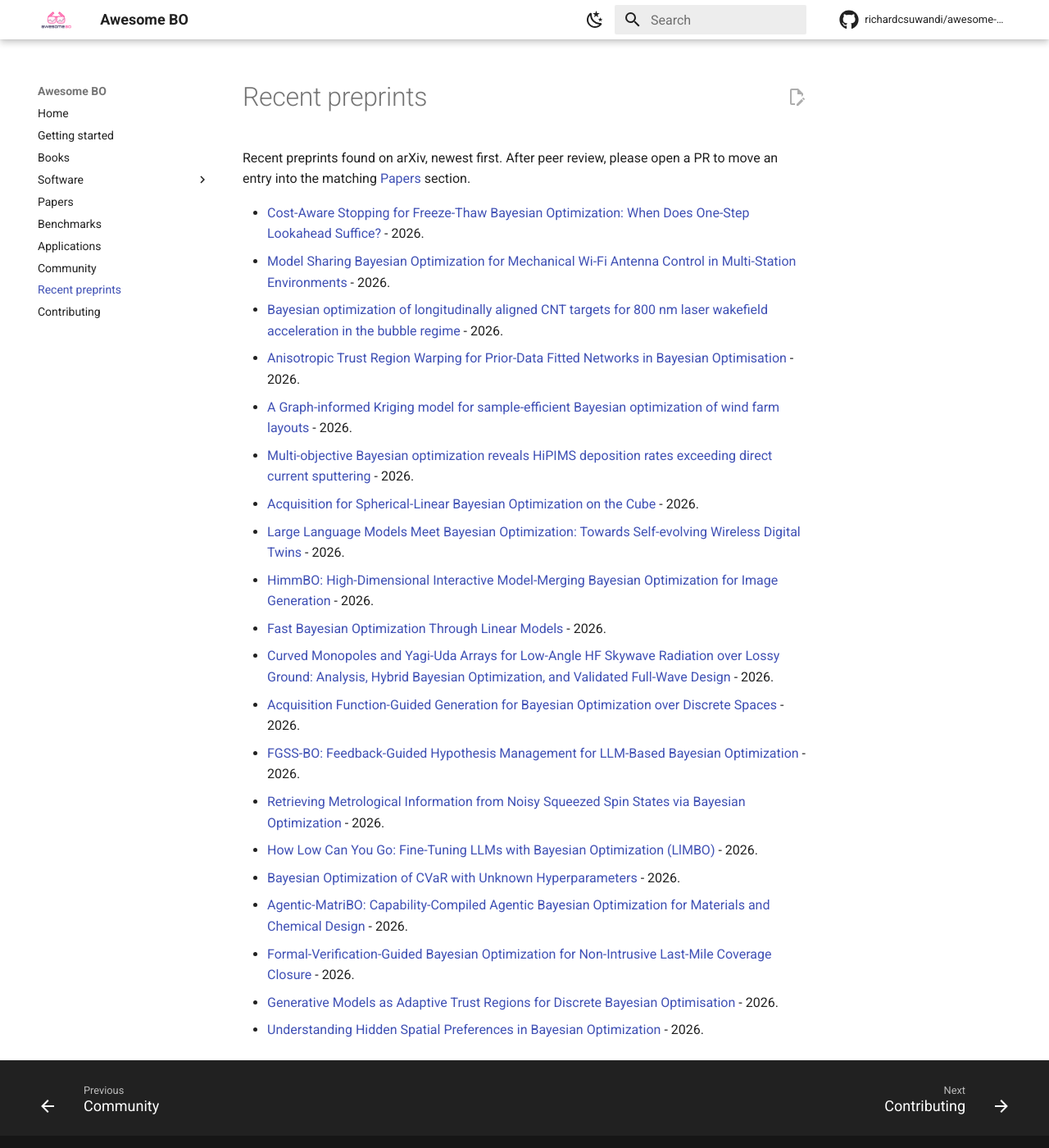
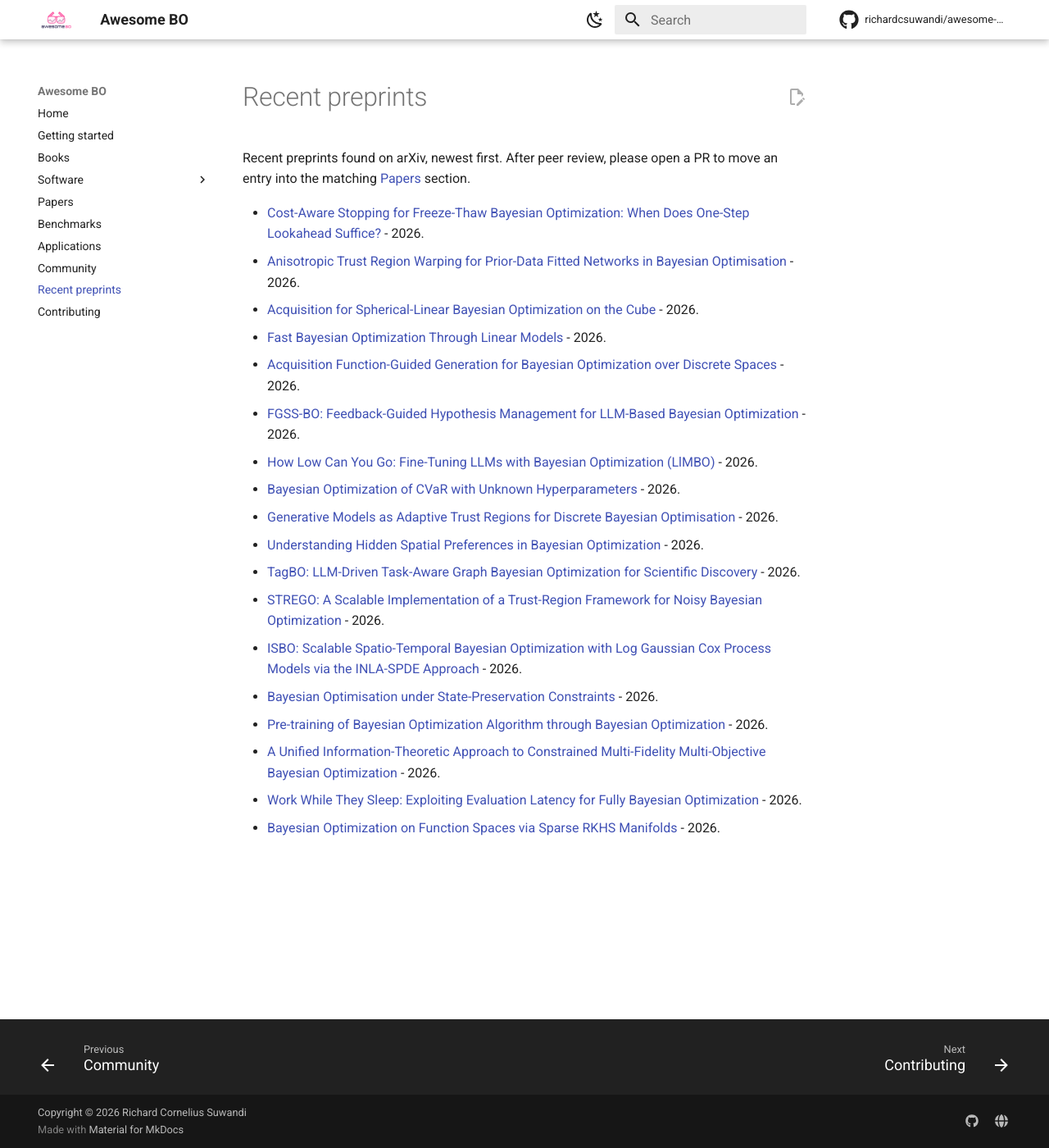
Before and after one commit to richardcsuwandi/awesome-bo, an MkDocs documentation site: the page built from docs/preprints.md, in a window 1280 px wide and 1400 px high. Shown: the whole window at 82% size. Built offline with MkDocs 1.6.1 and Material for MkDocs 9.7.7, drawn with Linux system fonts in a browser that asks for light colours; comment, search, counter and statistics services are not loaded.

Commit message:
Keep only this week's method preprints
Drop the nine application papers and the borderline HimmBO preprint
from the weekly suggestions, and restore the eight older method
entries the cap had removed.

Co-authored-by: Richard Cornelius Suwandi <richardcsuwandi@users.noreply.github.com>

```diff
--- a/docs/preprints.md
+++ b/docs/preprints.md
@@ -3,22 +3,20 @@
 Recent preprints found on arXiv, newest first. After peer review, please open a PR to move an entry into the matching [Papers](papers.md) section.
 
 - [Cost-Aware Stopping for Freeze-Thaw Bayesian Optimization: When Does One-Step Lookahead Suffice?](https://arxiv.org/abs/2610.42085) - 2026.
-- [Model Sharing Bayesian Optimization for Mechanical Wi-Fi Antenna Control in Multi-Station Environments](https://arxiv.org/abs/2610.41469) - 2026.
-- [Bayesian optimization of longitudinally aligned CNT targets for 800 nm laser wakefield acceleration in the bubble regime](https://arxiv.org/abs/2610.38810) - 2026.
 - [Anisotropic Trust Region Warping for Prior-Data Fitted Networks in Bayesian Optimisation](https://arxiv.org/abs/2610.37737) - 2026.
-- [A Graph-informed Kriging model for sample-efficient Bayesian optimization of wind farm layouts](https://arxiv.org/abs/2610.35975) - 2026.
-- [Multi-objective Bayesian optimization reveals HiPIMS deposition rates exceeding direct current sputtering](https://arxiv.org/abs/2610.35535) - 2026.
 - [Acquisition for Spherical-Linear Bayesian Optimization on the Cube](https://arxiv.org/abs/2610.32628) - 2026.
-- [Large Language Models Meet Bayesian Optimization: Towards Self-evolving Wireless Digital Twins](https://arxiv.org/abs/2610.31192) - 2026.
-- [HimmBO: High-Dimensional Interactive Model-Merging Bayesian Optimization for Image Generation](https://arxiv.org/abs/2610.30875) - 2026.
 - [Fast Bayesian Optimization Through Linear Models](https://arxiv.org/abs/2610.29580) - 2026.
-- [Curved Monopoles and Yagi-Uda Arrays for Low-Angle HF Skywave Radiation over Lossy Ground: Analysis, Hybrid Bayesian Optimization, and Validated Full-Wave Design](https://arxiv.org/abs/2610.24368) - 2026.
 - [Acquisition Function-Guided Generation for Bayesian Optimization over Discrete Spaces](https://arxiv.org/abs/2610.22763) - 2026.
 - [FGSS-BO: Feedback-Guided Hypothesis Management for LLM-Based Bayesian Optimization](https://arxiv.org/abs/2610.21246) - 2026.
-- [Retrieving Metrological Information from Noisy Squeezed Spin States via Bayesian Optimization](https://arxiv.org/abs/2610.19471) - 2026.
 - [How Low Can You Go: Fine-Tuning LLMs with Bayesian Optimization (LlMBO)](https://arxiv.org/abs/2610.18504) - 2026.
 - [Bayesian Optimization of CVaR with Unknown Hyperparameters](https://arxiv.org/abs/2610.18306) - 2026.
-- [Agentic-MatriBO: Capability-Compiled Agentic Bayesian Optimization for Materials and Chemical Design](https://arxiv.org/abs/2610.17832) - 2026.
-- [Formal-Verification-Guided Bayesian Optimization for Non-Intrusive Last-Mile Coverage Closure](https://arxiv.org/abs/2610.17449) - 2026.
 - [Generative Models as Adaptive Trust Regions for Discrete Bayesian Optimisation](https://arxiv.org/abs/2610.16992) - 2026.
 - [Understanding Hidden Spatial Preferences in Bayesian Optimization](https://arxiv.org/abs/2610.14696) - 2026.
+- [TagBO: LLM-Driven Task-Aware Graph Bayesian Optimization for Scientific Discovery](https://arxiv.org/abs/2610.14626) - 2026.
+- [STREGO: A Scalable Implementation of a Trust-Region Framework for Noisy Bayesian Optimization](https://arxiv.org/abs/2610.14338) - 2026.
+- [ISBO: Scalable Spatio-Temporal Bayesian Optimization with Log Gaussian Cox Process Models via the INLA-SPDE Approach](https://arxiv.org/abs/2610.12213) - 2026.
+- [Bayesian Optimisation under State-Preservation Constraints](https://arxiv.org/abs/2610.12150) - 2026.
+- [Pre-training of Bayesian Optimization Algorithm through Bayesian Optimization](https://arxiv.org/abs/2610.10186) - 2026.
+- [A Unified Information-Theoretic Approach to Constrained Multi-Fidelity Multi-Objective Bayesian Optimization](https://arxiv.org/abs/2610.10174) - 2026.
+- [Work While They Sleep: Exploiting Evaluation Latency for Fully Bayesian Optimization](https://arxiv.org/abs/2610.08969) - 2026.
+- [Bayesian Optimization on Function Spaces via Sparse RKHS Manifolds](https://arxiv.org/abs/2610.07417) - 2026.
```
Also changed, not shown: README.md (+8 -10 lines).
